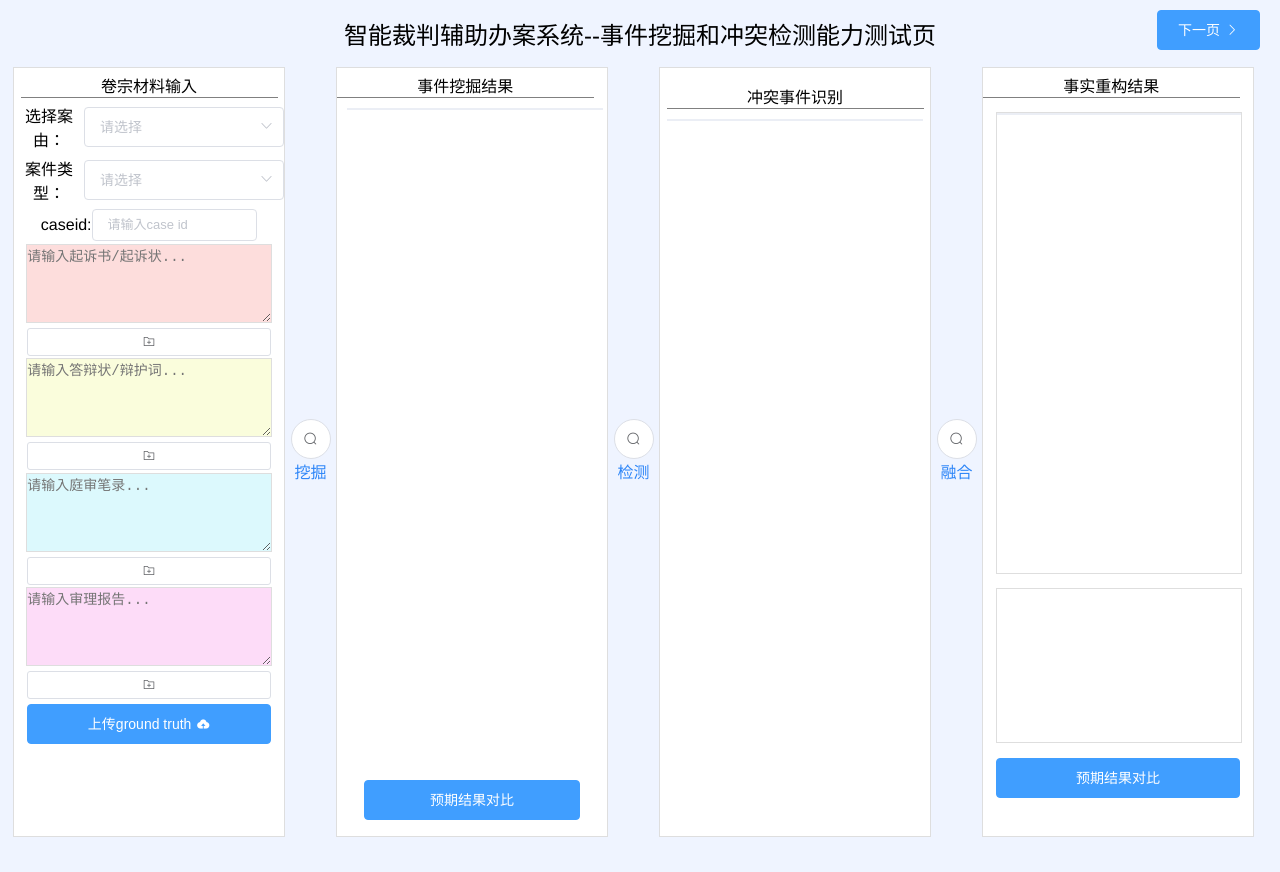
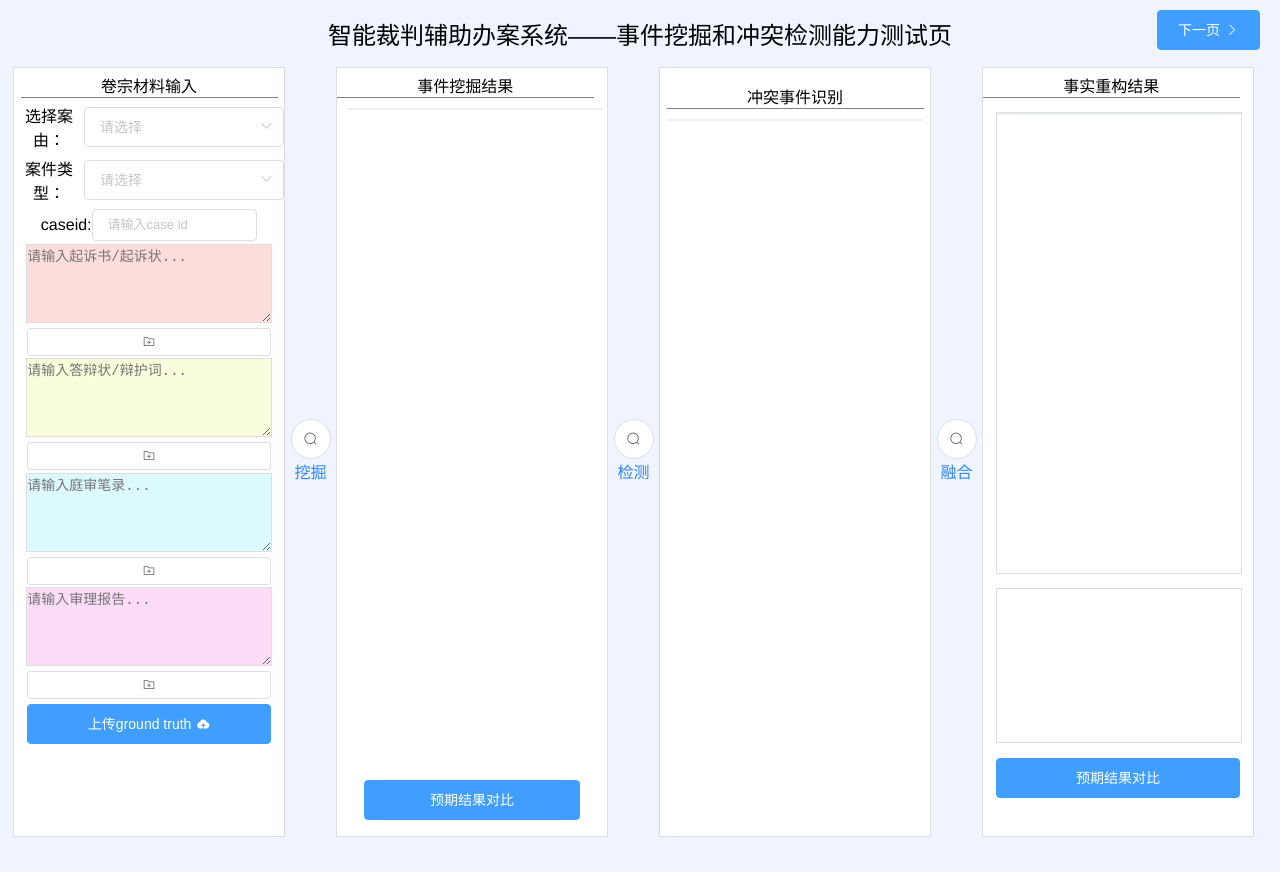
Before and after one commit to Kairong-Han/Intelligent_lawer, a Vue app: page /test#/login in a window 1280 px wide. Built offline with nearby package versions, Linux system fonts and the light colour scheme; what vuescroll would draw is missing.

Commit message:
(chore) 站点标题

```diff
--- a/public/index.html
+++ b/public/index.html
@@ -5,7 +5,8 @@
     <meta http-equiv="X-UA-Compatible" content="IE=edge">
     <meta name="viewport" content="width=device-width,initial-scale=1.0">
     <link rel="icon" href="<%= BASE_URL %>favicon.ico">
-    <title><%= htmlWebpackPlugin.options.title %></title>
+    <title>智能裁判辅助办案系统——事件挖掘和冲突检测能力测试页
+    </title>
   </head>
   <body>
     <noscript>
--- a/src/components/login.vue
+++ b/src/components/login.vue
@@ -2,7 +2,7 @@
 
   <div class="loginbody">
     <div class="top">
-      <span style="color: #000000 ; font-size: 24px;">智能裁判辅助办案系统--事件挖掘和冲突检测能力测试页</span>
+      <span style="color: #000000 ; font-size: 24px;">智能裁判辅助办案系统——事件挖掘和冲突检测能力测试页</span>
       <div>
         <el-row>
           <!-- <el-button class="xuanfu">默认按钮</el-button> -->
--- a/src/components/test.vue
+++ b/src/components/test.vue
@@ -6,7 +6,7 @@
           <el-button class="xuanfu" type="primary" @click="next_page"><i class="el-icon-arrow-left el-icon--left"></i>上一页</el-button>
         </el-row>
     <div class="top">
-      <span style="color: #000000 ; font-size: 24px;">智能裁判辅助办案系统--事件挖掘和冲突检测能力测试页</span>
+      <span style="color: #000000 ; font-size: 24px;">智能裁判辅助办案系统——事件挖掘和冲突检测能力测试页</span>
     </div>
     <div class="bottom">
     <div class="col1">
```
